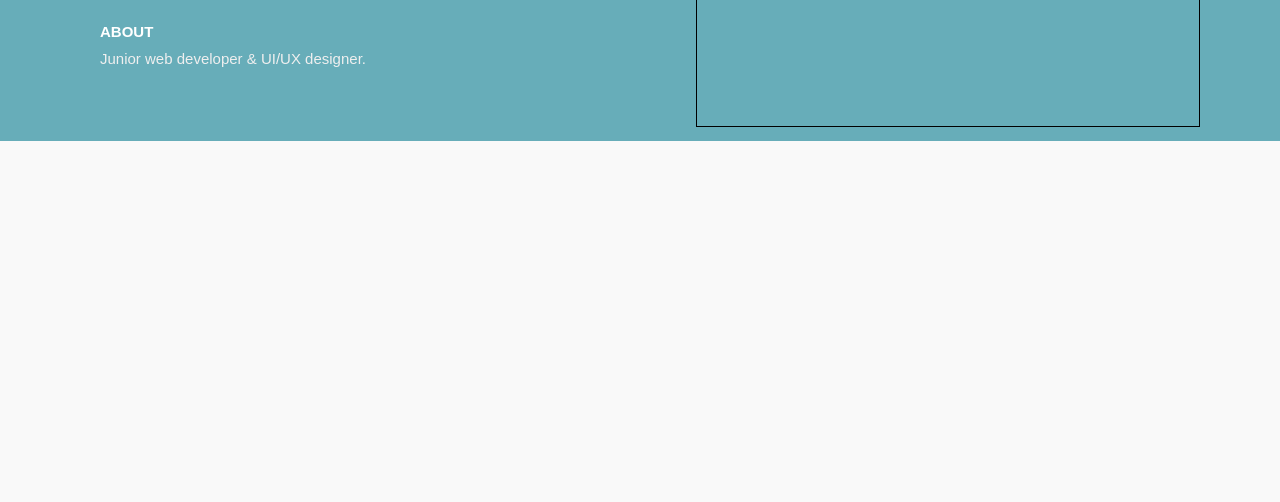
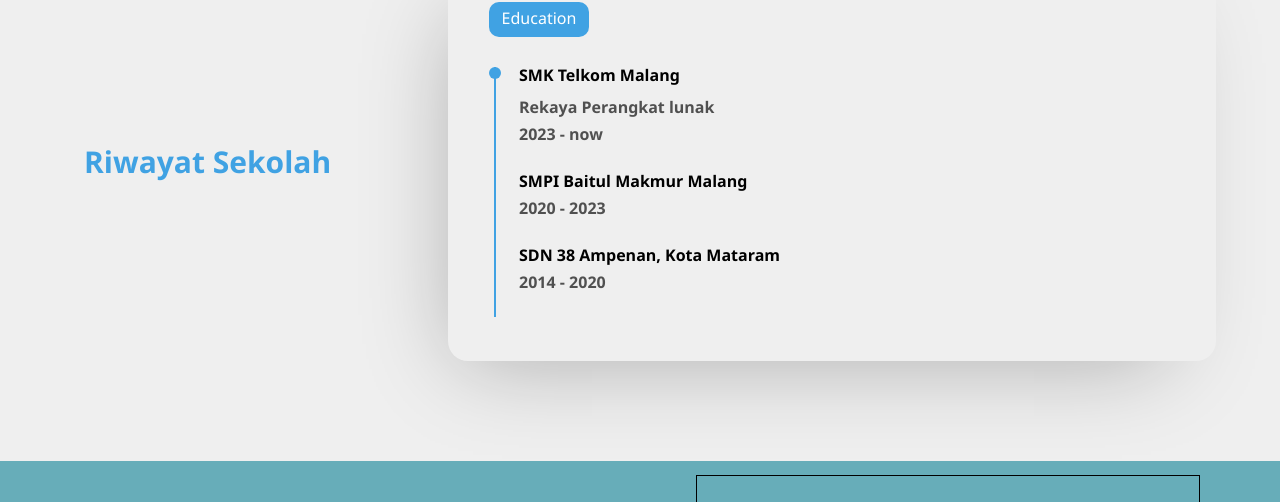
Before and after one commit to revou-fundamental-course/29-apr-24-AryaEm, a plain HTML site: page index.html in a window 1280 px wide. Shown: the part 1504-2006 px from the top of the page. Before the commit the page ends 1645 px from the top, so only its background shows below. Drawn offline with Linux system fonts and the light colour scheme.

Commit message:
perbaikan

```diff
--- a/css/style.css
+++ b/css/style.css
@@ -405,6 +405,94 @@ span.prev:hover {
   font-size: 20px;
 }
 
+.riwayat-sekolah {
+  width: 100%;
+  height: 600px;
+  /* border: 1px solid black; */
+  background-color: #efefef;
+  justify-content: center;
+  align-items: center;
+  display: flex;
+  /* padding-left: 100px;
+  padding-right: 100px; */
+}
+
+.sch-head {
+  display: flex;
+  width: 30%;
+  align-items: center;
+  /* justify-content: center; */
+  padding-left: 20px;
+  /* border: 1px solid red; */
+  height: 300px;
+  color: #40a2e3;
+  font-size: 20px;
+}
+
+.ket-sch {
+  width: 60%;
+  height: 400px;
+  border: 1px solid #50505093;
+  -webkit-box-shadow: -20px 28px 88px -30px rgba(0, 0, 0, 0.29);
+  -moz-box-shadow: -20px 28px 88px -30px rgba(0, 0, 0, 0.29);
+  box-shadow: -20px 28px 88px -30px rgba(0, 0, 0, 0.29);
+  border-radius: 20px;
+  padding: 40px;
+  transition: all;
+  transition-duration: 100ms;
+  border: 1px solid #40a2e300;
+}
+
+.head-lagi {
+  background-color: #40a2e3;
+  border-radius: 10px;
+  height: 35px;
+  width: 100px;
+}
+.head-lagi p {
+  color: white;
+  display: flex;
+  padding-top: 5px;
+  justify-content: center;
+}
+
+.smk {
+  width: 12px;
+  height: 12px;
+  background-color: #40a2e3;
+  border-radius: 50px;
+  margin-top: 30px;
+}
+
+.garis-smk {
+  width: 2px;
+  height: 250px;
+  background-color: #40a2e3;
+  margin-left: 5px;
+}
+
+.nama-sch {
+  margin-left: 30px;
+  font-weight: 700;
+  margin-top: -15px;
+}
+.nama-sch a {
+  text-decoration: none;
+  color: black;
+  transition: all;
+  transition-duration: 300ms;
+  border-bottom: 1px solid #40a2e300;
+}
+.nama-sch a:hover {
+  /* text-decoration: underline; */
+  color: #40a2e3;
+  border-bottom: 1px solid #40a2e3;
+}
+
+.ket-sch:hover {
+  border: 2px solid #40a2e3;
+}
+
 .contact-container {
   width: 100%;
   height: 280px;
--- a/index.html
+++ b/index.html
@@ -120,6 +120,49 @@
       </div>
     </section>
 
+    <section class="riwayat-sekolah">
+      <div class="sch-head"><h1>Riwayat Sekolah</h1></div>
+      <div class="ket-sch">
+        <div class="head-lagi">
+          <p>Education</p>
+        </div>
+        <div class="smk">
+          <div class="garis-smk"></div>
+        </div>
+        <div class="nama-sch" style="margin-bottom: 40px">
+          <p>
+            <a href="https://www.smktelkom-mlg.sch.id/">SMK Telkom Malang</a>
+          </p>
+          <p style="font-weight: 600; margin-top: 10px; color: #505050">
+            Rekaya Perangkat lunak
+          </p>
+          <p style="font-weight: 600; margin-top: 5px; color: #505050">
+            2023 - now
+          </p>
+        </div>
+        <div class="nama-sch" style="margin-bottom: 40px">
+          <p>
+            <a href="https://smp.baitulmakmur.sch.id/"
+              >SMPI Baitul Makmur Malang</a
+            >
+          </p>
+          <p style="font-weight: 600; margin-top: 5px; color: #505050">
+            2020 - 2023
+          </p>
+        </div>
+        <div class="nama-sch" style="margin-bottom: 40px">
+          <p>
+            <a href="https://sekolahloka.com/data/sd-negeri-38-ampenan/"
+              >SDN 38 Ampenan, Kota Mataram</a
+            >
+          </p>
+          <p style="font-weight: 600; margin-top: 5px; color: #505050">
+            2014 - 2020
+          </p>
+        </div>
+      </div>
+    </section>
+
     <section class="contact-container" id="contact">
       <div class="footer-section">
         <div class="social">
```
